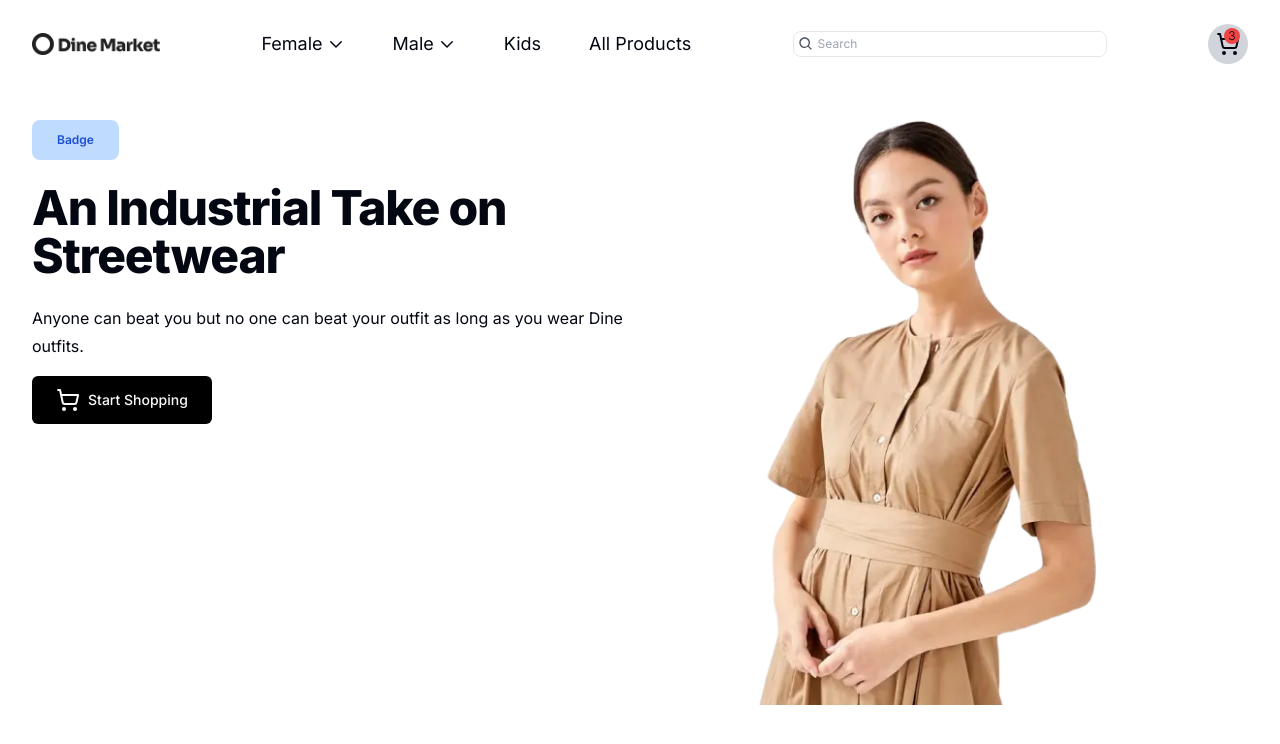
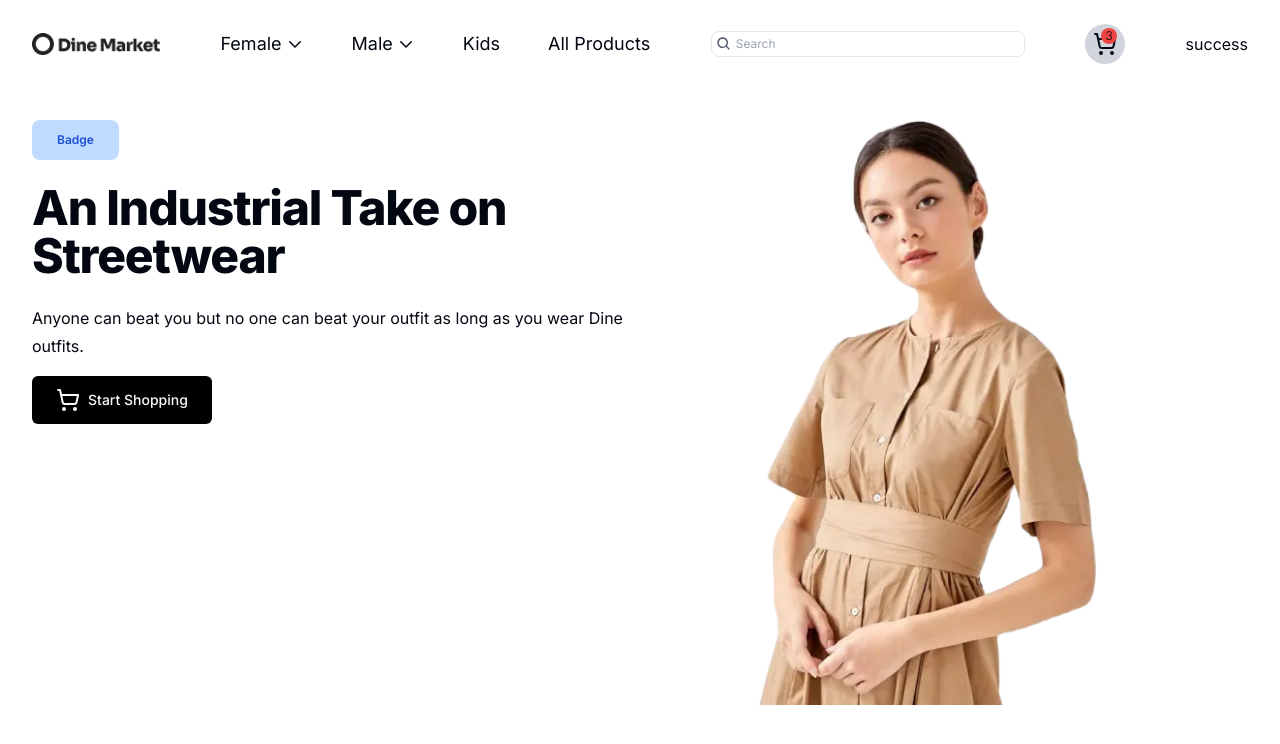
Before and after one commit to shoaibsultann/hackathone_eCommerce_website, a Next.js app: page / in a window 1280 px wide. Shown: the top 744 px of the page. Built offline with nearby package versions, Linux system fonts and the light colour scheme.

Commit message:
changes in header

```diff
--- a/src/components/views/Header.tsx
+++ b/src/components/views/Header.tsx
@@ -46,6 +46,9 @@ const Header = () => {
         </div>
         <ShoppingCart className="h-6 w-6" />
       </div>
+      <div>
+        success
+      </div>
     </div>
   );
 };
```
